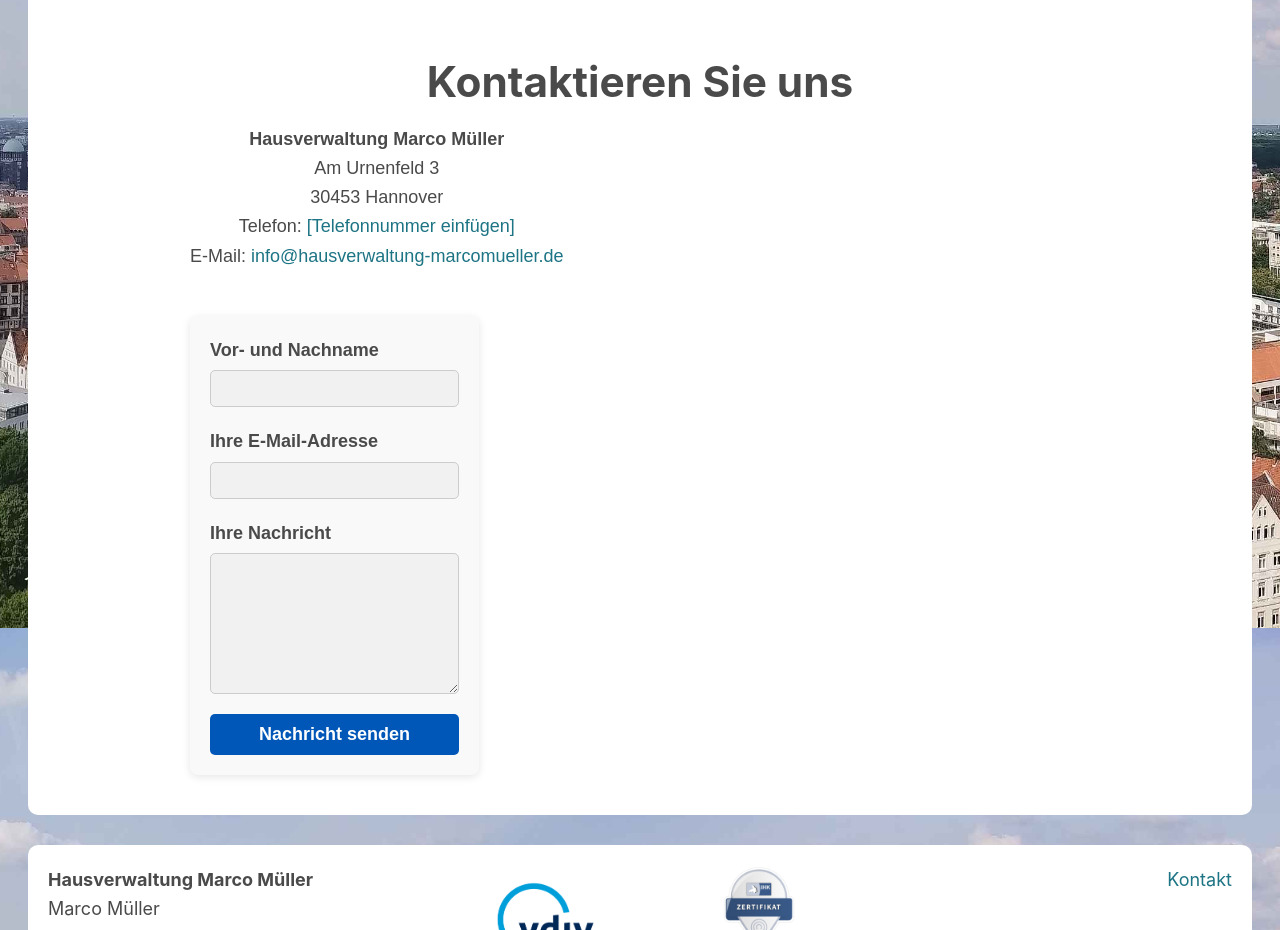
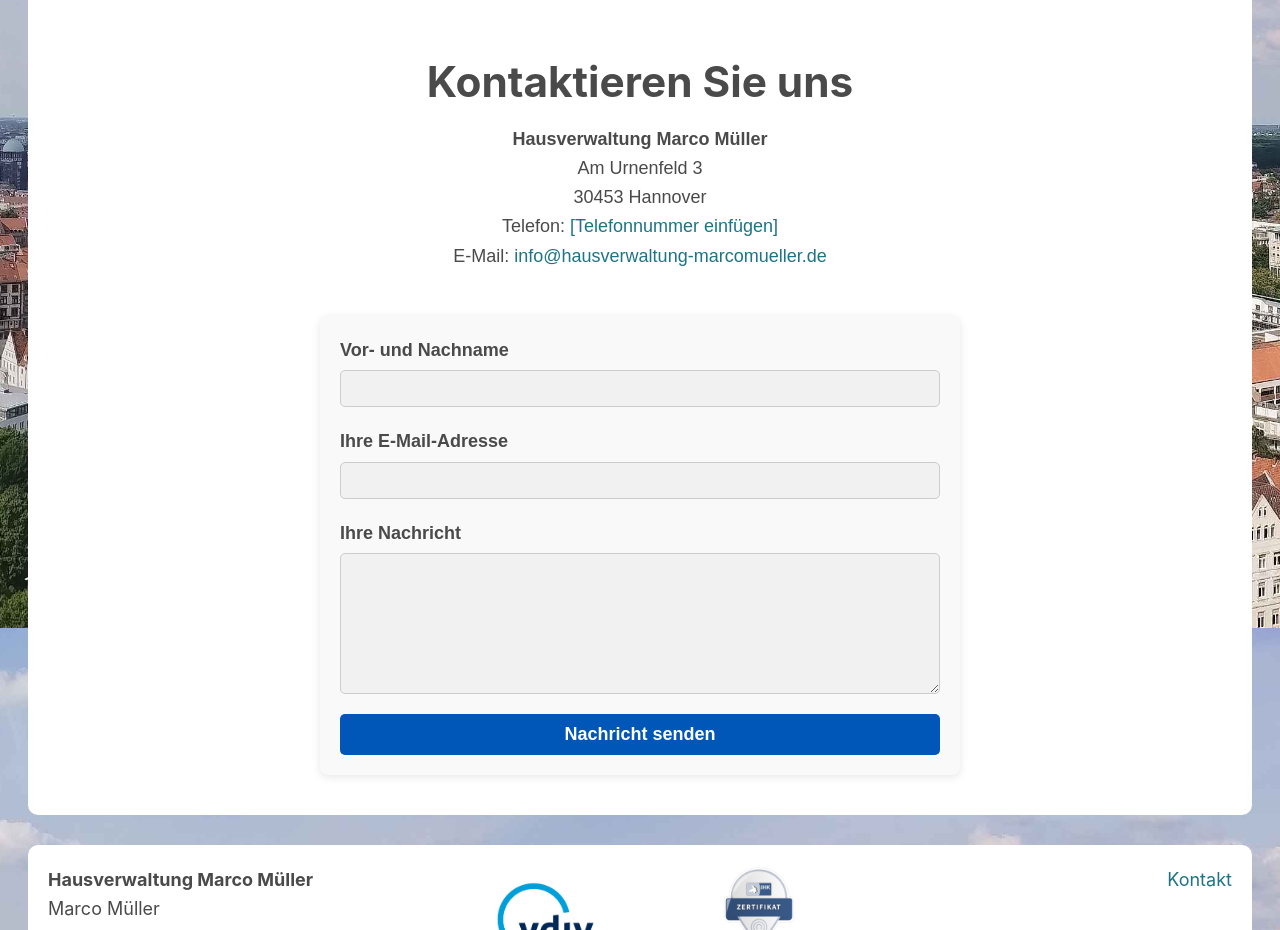
Before and after one commit to marek22k/hausverwaltung, a Jekyll site: the page built from kontakt.md, in a window 1280 px wide. Shown: the part 1172-2102 px from the top of the page. Built offline with Jekyll 4.4.1, drawn with Linux system fonts in a browser that asks for light colours.

Commit message:
Update kontakt.md

```diff
--- a/kontakt.md
+++ b/kontakt.md
@@ -4,11 +4,11 @@ title: Kontakt
 permalink: /kontakt/
 sitemap: true
 ---
-<section style="max-width: 900px; margin: auto; padding: 2rem; font-family: sans-serif;">
-    <h1 style="text-align: center; margin-bottom: 2rem;">Kontaktieren Sie uns</h1>
+<section style="max-width: 900px; margin: auto; padding: 2rem; font-family: sans-serif; text-align: center;">
+    <h1 style="margin-bottom: 2rem;">Kontaktieren Sie uns</h1>
 
-    <div style="display: flex; flex-direction: column; gap: 2rem;">
-        <div style="text-align: center;">
+    <div style="display: flex; flex-direction: column; align-items: center; gap: 2rem;">
+        <div>
             <p>
                 <strong>Hausverwaltung Marco Müller</strong><br>
                 Am Urnenfeld 3<br>
@@ -18,19 +18,19 @@ sitemap: true
             </p>
         </div>
 
-        <div style="background: #f9f9f9; padding: 2rem; border-radius: 8px; box-shadow: 0 2px 8px rgba(0, 0, 0, 0.1);">
+        <div style="background: #f9f9f9; padding: 2rem; border-radius: 8px; box-shadow: 0 2px 8px rgba(0, 0, 0, 0.1); width: 100%; max-width: 600px;">
             <form action="kontakt_aufnehmen.php" method="POST" style="display: flex; flex-direction: column; gap: 1rem;">
-                <div style="display: flex; flex-direction: column;">
+                <div style="display: flex; flex-direction: column; text-align: left;">
                     <label for="name">Vor- und Nachname</label>
                     <input type="text" id="name" name="name" required style="padding: 0.75rem; border: 1px solid #ccc; border-radius: 5px;">
                 </div>
 
-                <div style="display: flex; flex-direction: column;">
+                <div style="display: flex; flex-direction: column; text-align: left;">
                     <label for="email">Ihre E-Mail-Adresse</label>
                     <input type="email" id="email" name="email" required style="padding: 0.75rem; border: 1px solid #ccc; border-radius: 5px;">
                 </div>
 
-                <div style="display: flex; flex-direction: column;">
+                <div style="display: flex; flex-direction: column; text-align: left;">
                     <label for="nachricht">Ihre Nachricht</label>
                     <textarea id="nachricht" name="nachricht" rows="6" required style="padding: 0.75rem; border: 1px solid #ccc; border-radius: 5px;"></textarea>
                 </div>
@@ -44,22 +44,6 @@ sitemap: true
 </section>
 
 <style>
-    @media (min-width: 768px) {
-        section > div {
-            flex-direction: row;
-            justify-content: space-between;
-            align-items: flex-start;
-        }
-
-        form {
-            flex: 1;
-        }
-
-        form div {
-            width: 100%;
-        }
-    }
-
     button:hover {
         background-color: #004499;
     }
```
